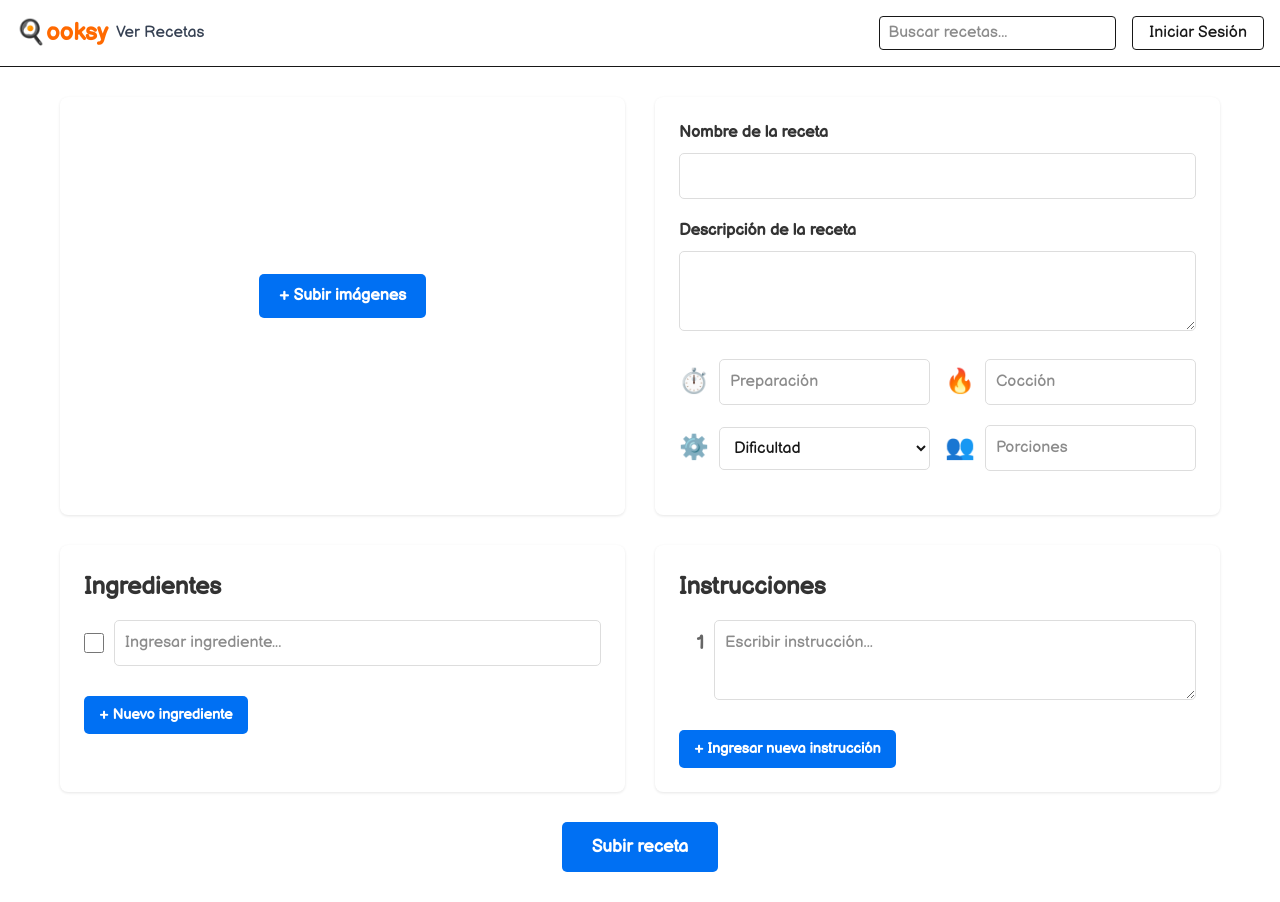
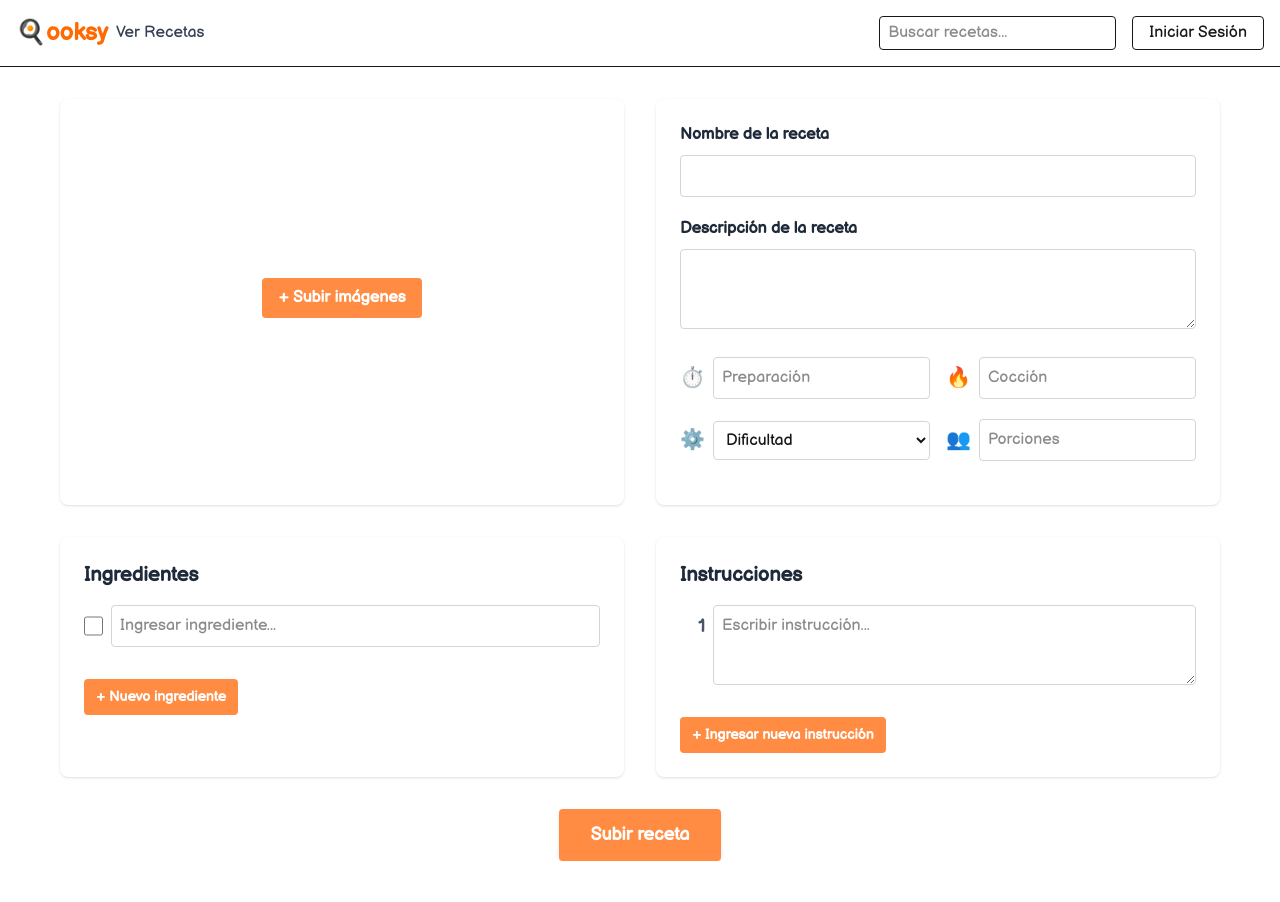
Before and after one commit to Sketox/Recetas-Frontend, a Next.js app: page /create_recipe in a window 1280 px wide. After the commit the page ends 861 px from the top, so only its background shows below. Built offline with nearby package versions, Linux system fonts and the light colour scheme.

Commit message:
commit for yhony

```diff
--- a/package.json
+++ b/package.json
@@ -13,7 +13,8 @@
     "axios": "^1.10.0",
     "next": "15.3.2",
     "react": "^19.1.0",
-    "react-dom": "^19.1.0"
+    "react-dom": "^19.1.0",
+    "react-icons": "^5.5.0"
   },
   "devDependencies": {
     "@eslint/eslintrc": "^3",
--- a/src/app/about_us/style.module.css
+++ /dev/null
@@ -1,111 +0,0 @@
-.container {
-  font-family: sans-serif;
-  padding: 0;
-  margin: 0;
-}
-
-.header {
-  background-color: #4a4a4a;
-  color: white;
-  padding: 40px 20px;
-  text-align: center;
-}
-
-.mainTitle {
-  font-size: 36px;
-  margin-bottom: 10px;
-}
-
-.header p {
-  font-size: 14px;
-  max-width: 600px;
-  margin: 0 auto;
-}
-
-.contentSection {
-  padding: 40px 20px;
-  max-width: 1200px;
-  margin: 0 auto;
-}
-
-.sectionTitle {
-  font-size: 32px;
-  margin-bottom: 20px;
-}
-
-.gridContainer {
-  display: grid;
-  grid-template-columns: repeat(auto-fit, minmax(250px, 1fr));
-  gap: 30px;
-}
-
-.gridItem {
-  display: flex;
-  flex-direction: column;
-  align-items: center;
-  text-align: center;
-}
-
-.imagePlaceholder {
-  width: 100%;
-  aspect-ratio: 1 / 1;
-  background-color: #ddd;
-  border: 2px solid #aaa;
-  display: flex;
-  align-items: center;
-  justify-content: center;
-}
-
-.imagePlaceholder::before {
-  content: "X";
-  font-size: 48px;
-  color: #aaa;
-}
-
-.textPlaceholder {
-  margin-top: 15px;
-  font-size: 14px;
-  color: #333;
-  max-width: 300px;
-}
-
-.gallerySection {
-  padding: 40px 20px;
-  max-width: 1200px;
-  margin: 0 auto;
-  text-align: center;
-}
-
-.gallerySection h2 {
-  font-size: 28px;
-  margin-bottom: 10px;
-}
-
-.gallerySection p {
-  font-size: 14px;
-  color: #333;
-  margin-bottom: 30px;
-}
-
-.galleryRow {
-  display: flex;
-  justify-content: center;
-  flex-wrap: wrap;
-  gap: 15px;
-}
-
-.galleryItem {
-  width: 80px;
-  aspect-ratio: 1 / 1;
-  background-color: #ddd;
-  border: 2px solid #aaa;
-  display: flex;
-  align-items: center;
-  justify-content: center;
-}
-
-.galleryItem::before {
-  content: "X";
-  font-size: 24px;
-  color: #aaa;
-}
--- a/src/app/create_recipe/page.tsx
+++ b/src/app/create_recipe/page.tsx
@@ -1,91 +1,90 @@
+//Aún falta el backend
 'use client';
 
 import React from 'react';
 import Navbar from '../../components/navbar';
-import styles from './styles.module.css';
 
 export default function CreateRecipePage() {
   return (
     <>
-      {/* Tu componente Navbar existente (asume que ya tiene sus propios estilos) */}
       <Navbar />
 
-      <main className={styles.mainContent}>
-        <div className={styles.gridLayout}>
-          {/* Sección de subir imágenes */}
-          <div className={`${styles.gridItemLeft} ${styles.panel}`}>
-            <div className={styles.imageUploadPlaceholder}>
-              <button className={styles.btnPrimary}>
+      <main className="max-w-[1200px] mx-auto mt-8 px-5">
+        <div className="grid gap-8 md:grid-cols-2">
+          {/* Imagen */}
+          <div className="bg-white rounded-lg shadow p-6">
+            <div className="min-h-[350px] flex items-center justify-center">
+              <button className="bg-[#FF8C42] text-white py-2 px-4 rounded font-bold cursor-pointer inline-flex items-center justify-center gap-2 hover:bg-orange-600 transition-colors">
                 + Subir imágenes
               </button>
             </div>
           </div>
 
-          {/* Sección de detalles de la receta */}
-          <div className={`${styles.gridItemRight} ${styles.panel}`}>
-            <div className={styles.formGroup}>
-              <label className={styles.label}>Nombre de la receta</label>
-              <input type="text" className={styles.inputText} />
+          {/* Detalles de receta */}
+          <div className="bg-white rounded-lg shadow p-6">
+            <div className="mb-5">
+              <label className="block mb-2 font-semibold text-gray-800">Nombre de la receta</label>
+              <input type="text" className="w-full p-2 border border-gray-300 rounded text-base outline-none focus:border-[#FF8C42] transition-colors" />
             </div>
-            <div className={styles.formGroup}>
-              <label className={styles.label}>Descripción de la receta</label>
-              <textarea className={styles.textareaText}></textarea>
+            <div className="mb-5">
+              <label className="block mb-2 font-semibold text-gray-800">Descripción de la receta</label>
+              <textarea className="w-full p-2 border border-gray-300 rounded text-base resize-vertical min-h-[80px] outline-none focus:border-[#FF8C42] transition-colors"></textarea>
             </div>
-            <div className={styles.timeAndPortionGroup}>
-              <div className={styles.timeItem}>
-                <span className={styles.icon}>⏱️</span>
-                <input type="text" placeholder="Preparación" className={styles.inputText} />
+            <div className="flex gap-4 flex-wrap mb-5">
+              <div className="flex items-center gap-2 flex-1 min-w-[150px]">
+                <span className="text-xl text-gray-600">⏱️</span>
+                <input type="text" placeholder="Preparación" className="w-full p-2 border border-gray-300 rounded text-base outline-none focus:border-[#FF8C42] transition-colors" />
               </div>
-              <div className={styles.timeItem}>
-                <span className={styles.icon}>🔥</span>
-                <input type="text" placeholder="Cocción" className={styles.inputText} />
+              <div className="flex items-center gap-2 flex-1 min-w-[150px]">
+                <span className="text-xl text-gray-600">🔥</span>
+                <input type="text" placeholder="Cocción" className="w-full p-2 border border-gray-300 rounded text-base outline-none focus:border-[#FF8C42] transition-colors" />
               </div>
             </div>
-            <div className={styles.difficultyAndPortionGroup}>
-              <div className={styles.difficultyItem}>
-                <span className={styles.icon}>⚙️</span>
-                <select className={styles.inputText}>
+            <div className="flex gap-4 flex-wrap mb-5">
+              <div className="flex items-center gap-2 flex-1 min-w-[150px]">
+                <span className="text-xl text-gray-600">⚙️</span>
+                <select className="w-full p-2 border border-gray-300 rounded text-base outline-none focus:border-[#FF8C42] transition-colors">
                   <option>Dificultad</option>
                   <option>Fácil</option>
                   <option>Media</option>
                   <option>Difícil</option>
                 </select>
               </div>
-              <div className={styles.portionItem}>
-                <span className={styles.icon}>👥</span>
-                <input type="number" placeholder="Porciones" className={styles.inputText} />
+              <div className="flex items-center gap-2 flex-1 min-w-[150px]">
+                <span className="text-xl text-gray-600">👥</span>
+                <input type="number" placeholder="Porciones" className="w-full p-2 border border-gray-300 rounded text-base outline-none focus:border-[#FF8C42] transition-colors" />
               </div>
             </div>
           </div>
 
-          {/* Sección de ingredientes */}
-          <div className={`${styles.gridItemIngredients} ${styles.panel}`}>
-            <h2 className={styles.sectionTitle}>Ingredientes</h2>
-            <div className={styles.inputGroup}>
-              <input type="checkbox" className={styles.checkbox} />
-              <input type="text" placeholder="Ingresar ingrediente..." className={styles.inputText} />
+          {/* Ingredientes */}
+          <div className="bg-white rounded-lg shadow p-6">
+            <h2 className="text-xl font-bold mb-4 text-gray-800">Ingredientes</h2>
+            <div className="flex items-center gap-2 mb-4">
+              <input type="checkbox" className="w-5 h-5 cursor-pointer" />
+              <input type="text" placeholder="Ingresar ingrediente..." className="w-full p-2 border border-gray-300 rounded text-base outline-none focus:border-[#FF8C42] transition-colors" />
             </div>
-            <button className={styles.btnPrimarySmall}>
+            <button className="bg-[#FF8C42] text-white py-2 px-3 rounded font-bold cursor-pointer inline-flex items-center justify-center gap-2 text-sm mt-4 hover:bg-orange-600 transition-colors">
               + Nuevo ingrediente
             </button>
           </div>
 
-          {/* Sección de instrucciones */}
-          <div className={`${styles.gridItemInstructions} ${styles.panel}`}>
-            <h2 className={styles.sectionTitle}>Instrucciones</h2>
-            <div className={styles.instructionItem}>
-              <span className={styles.stepNumber}>1</span>
-              <textarea placeholder="Escribir instrucción..." className={styles.textareaText}></textarea>
+          {/* Instrucciones */}
+          <div className="bg-white rounded-lg shadow p-6">
+            <h2 className="text-xl font-bold mb-4 text-gray-800">Instrucciones</h2>
+            <div className="flex items-start gap-2 mb-4">
+              <span className="text-lg font-bold text-gray-600 min-w-[25px] text-right pt-2">1</span>
+              <textarea placeholder="Escribir instrucción..." className="w-full p-2 border border-gray-300 rounded text-base resize-vertical min-h-[80px] outline-none focus:border-[#FF8C42] transition-colors"></textarea>
             </div>
-            <button className={styles.btnPrimarySmall}>
+            <button className="bg-[#FF8C42] text-white py-2 px-3 rounded font-bold cursor-pointer inline-flex items-center justify-center gap-2 text-sm mt-4 hover:bg-orange-600 transition-colors">
               + Ingresar nueva instrucción
             </button>
           </div>
         </div>
 
-        {/* Botón subir receta */}
-        <div className={styles.submitButtonContainer}>
-          <button className={`${styles.submitButton} ${styles.btnPrimary}`}>
+        {/* Botón final */}
+        <div className="flex justify-center mt-8">
+          <button className="bg-[#FF8C42] text-white py-3 px-8 rounded font-bold cursor-pointer inline-flex items-center justify-center gap-2 hover:bg-orange-600 transition-colors text-lg shadow">
             Subir receta
           </button>
         </div>
--- a/src/app/create_recipe/styles.module.css
+++ /dev/null
@@ -1,189 +0,0 @@
-.panel {
-  background-color: white;
-  border-radius: 8px;
-  box-shadow: 0 1px 3px rgba(0, 0, 0, 0.1);
-  padding: 24px;
-}
-
-.btnPrimary {
-  background-color: #0070f3;
-  color: white;
-  padding: 10px 20px;
-  border-radius: 5px;
-  cursor: pointer;
-  font-weight: bold;
-  border: none;
-  display: inline-flex;
-  align-items: center;
-  justify-content: center;
-  gap: 8px;
-  transition: background-color 0.2s ease;
-}
-
-.btnPrimary:hover {
-  background-color: #0056b3;
-}
-
-.btnPrimarySmall {
-  background-color: #0070f3;
-  color: white;
-  padding: 8px 15px;
-  border-radius: 5px;
-  cursor: pointer;
-  font-weight: bold;
-  border: none;
-  display: inline-flex;
-  align-items: center;
-  justify-content: center;
-  gap: 8px;
-  font-size: 0.9rem;
-  margin-top: 15px;
-  transition: background-color 0.2s ease;
-}
-
-.btnPrimarySmall:hover {
-  background-color: #0056b3;
-}
-
-.inputText {
-  width: 100%;
-  padding: 10px;
-  border: 1px solid #ddd;
-  border-radius: 5px;
-  font-size: 1rem;
-  outline: none;
-  transition: border-color 0.2s ease;
-}
-
-.inputText:focus {
-  border-color: #0070f3;
-}
-
-.textareaText {
-  width: 100%;
-  padding: 10px;
-  border: 1px solid #ddd;
-  border-radius: 5px;
-  font-size: 1rem;
-  resize: vertical;
-  min-height: 80px;
-  outline: none;
-  transition: border-color 0.2s ease;
-}
-
-.textareaText:focus {
-  border-color: #0070f3;
-}
-
-.mainContent {
-  max-width: 1200px;
-  margin: 30px auto;
-  padding: 0 20px;
-}
-
-.gridLayout {
-  display: grid;
-  grid-template-columns: 1fr;
-  gap: 30px;
-}
-
-@media (min-width: 768px) {
-  .gridLayout {
-    grid-template-columns: 1fr 1fr;
-    grid-template-rows: auto auto;
-  }
-
-  .gridItemLeft { grid-column: 1 / 2; grid-row: 1 / 2; }
-  .gridItemRight { grid-column: 2 / 3; grid-row: 1 / 2; }
-  .gridItemIngredients { grid-column: 1 / 2; grid-row: 2 / 3; }
-  .gridItemInstructions { grid-column: 2 / 3; grid-row: 2 / 3; }
-}
-
-.submitButtonContainer {
-  display: flex;
-  justify-content: center;
-  margin-top: 30px;
-}
-
-.submitButton {
-  padding: 12px 30px;
-  font-size: 1.1rem;
-}
-
-.imageUploadPlaceholder {
-  min-height: 350px;
-  display: flex;
-  justify-content: center;
-  align-items: center;
-}
-
-.formGroup {
-  margin-bottom: 20px;
-}
-
-.formGroup .label {
-  display: block;
-  margin-bottom: 8px;
-  font-weight: 600;
-  color: #333;
-}
-
-.timeAndPortionGroup,
-.difficultyAndPortionGroup {
-  display: flex;
-  gap: 15px;
-  flex-wrap: wrap;
-  margin-bottom: 20px;
-}
-
-.timeItem,
-.difficultyItem,
-.portionItem {
-  flex: 1;
-  min-width: 150px;
-  display: flex;
-  align-items: center;
-  gap: 10px;
-}
-
-.icon {
-  font-size: 1.5rem;
-  color: #666;
-}
-
-.sectionTitle {
-  font-size: 1.5rem;
-  font-weight: bold;
-  margin-bottom: 15px;
-  color: #333;
-}
-
-.inputGroup {
-  display: flex;
-  align-items: center;
-  gap: 10px;
-  margin-bottom: 15px;
-}
-
-.checkbox {
-  width: 20px;
-  height: 20px;
-  cursor: pointer;
-  min-width: 20px;
-}
-
-.instructionItem {
-  display: flex;
-  align-items: flex-start;
-  gap: 10px;
-  margin-bottom: 15px;
-}
-
-.stepNumber {
-  font-size: 1.2rem;
-  font-weight: bold;
-  color: #666;
-  min-width: 25px;
-  text-align: right;
-  padding-top: 10px;
-}
--- a/src/components/CTA.tsx
+++ b/src/components/CTA.tsx
@@ -10,7 +10,7 @@ const CTA = () => {
         Comparte tus creaciones culinarias con nuestra comunidad. Sube tus
         recetas favoritas y ayuda a otros a descubrir nuevos sabores.
       </p>
-      <Link href="/crear">
+      <Link href="/create_recipe">
         <button className="bg-blue-600 text-white px-6 py-2 rounded hover:bg-blue-700">
           + Crear Nueva Receta
         </button>
```
Also changed, not shown: src/app/about_us/page.tsx (+66 -64 lines), 1 other file (tests, documents, lock files or other folders).
